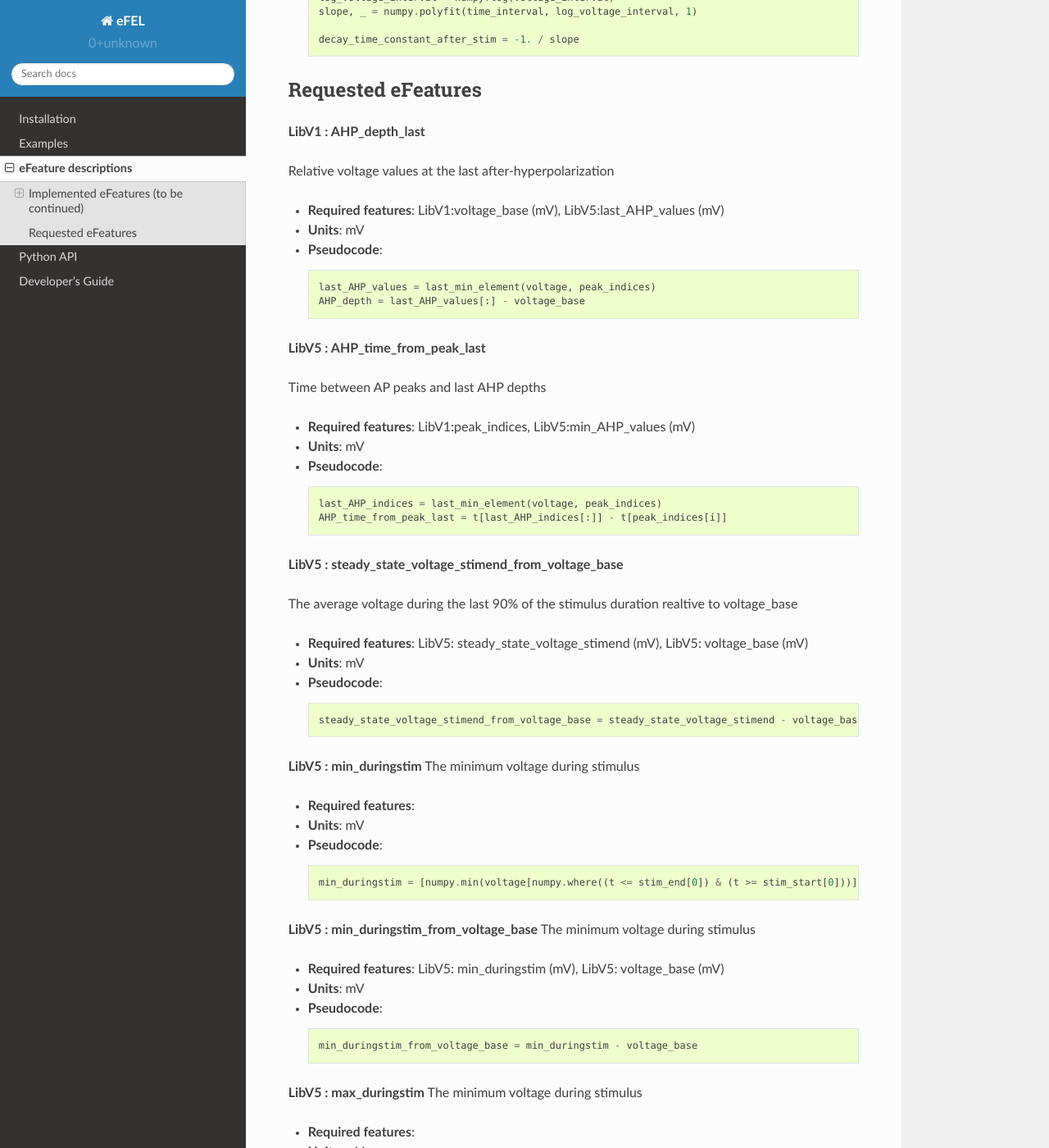
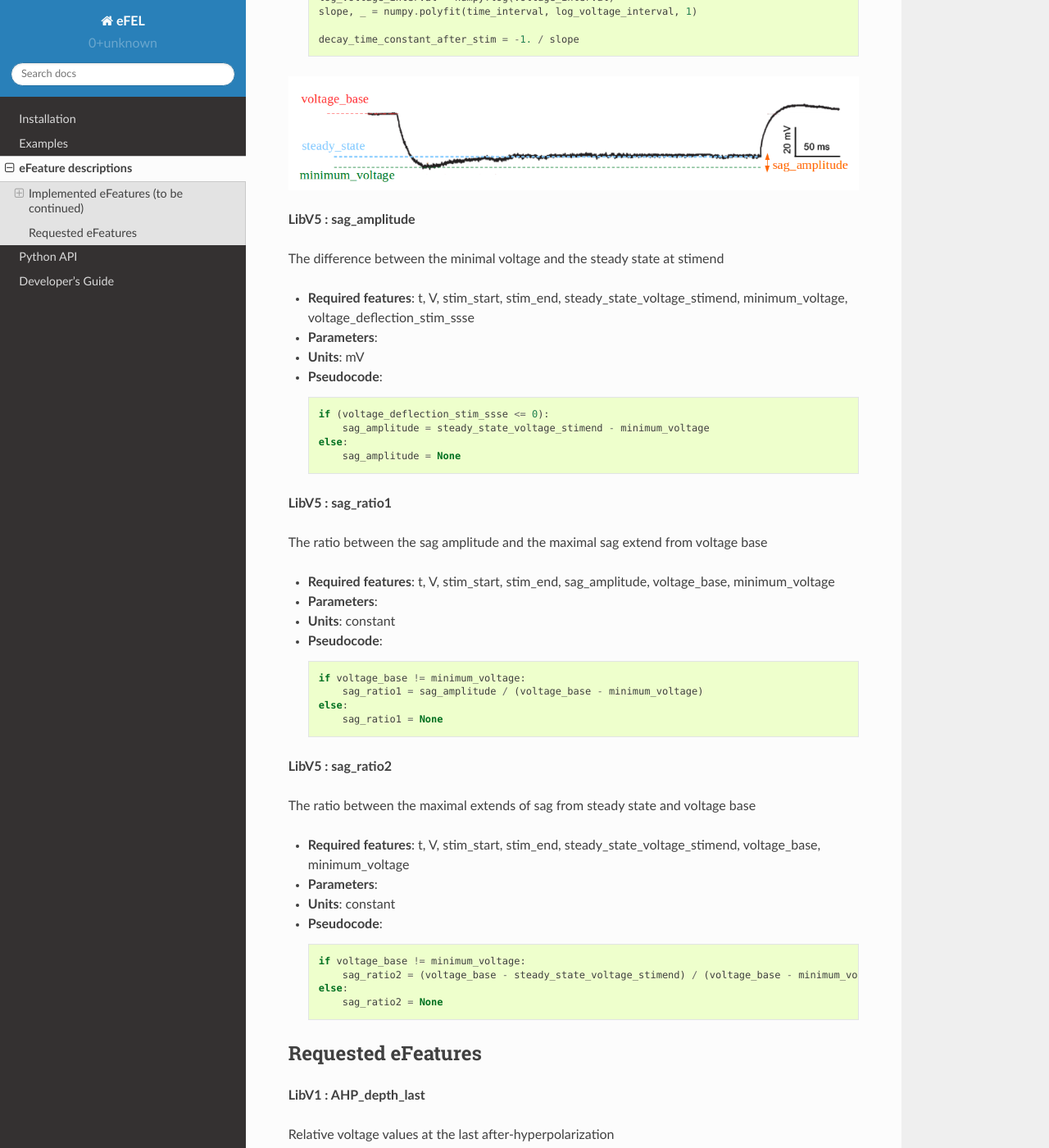
Before and after one commit to BlueBrain/eFEL, a Sphinx documentation site: the page built from docs/source/eFeatures.rst, in a window 1280 px wide and 1400 px high, scrolled down 7803 px. Shown: the whole window at 82% size. Built offline with Sphinx 7.4.7 and the Read the Docs theme 2.0.0, drawn with Linux system fonts in a browser that asks for light colours.

Commit message:
Add doc for sag features

```diff
--- a/docs/source/eFeatures.rst
+++ b/docs/source/eFeatures.rst
@@ -315,6 +315,51 @@ The decay time constant of the voltage right after the stimulus
 
     decay_time_constant_after_stim = -1. / slope
 
+.. image:: _static/figures/sag.png
+
+**LibV5 : sag_amplitude**
+
+The difference between the minimal voltage and the steady state at stimend
+
+- **Required features**: t, V, stim_start, stim_end, steady_state_voltage_stimend, minimum_voltage, voltage_deflection_stim_ssse
+- **Parameters**:
+- **Units**: mV
+- **Pseudocode**: ::
+
+    if (voltage_deflection_stim_ssse <= 0):
+        sag_amplitude = steady_state_voltage_stimend - minimum_voltage
+    else:
+        sag_amplitude = None
+
+
+**LibV5 : sag_ratio1**
+
+The ratio between the sag amplitude and the maximal sag extend from voltage base
+
+- **Required features**: t, V, stim_start, stim_end, sag_amplitude, voltage_base, minimum_voltage
+- **Parameters**:
+- **Units**: constant
+- **Pseudocode**: ::
+
+    if voltage_base != minimum_voltage:
+        sag_ratio1 = sag_amplitude / (voltage_base - minimum_voltage)
+    else:
+        sag_ratio1 = None
+
+**LibV5 : sag_ratio2**
+
+The ratio between the maximal extends of sag from steady state and voltage base
+
+- **Required features**: t, V, stim_start, stim_end, steady_state_voltage_stimend, voltage_base, minimum_voltage
+- **Parameters**:
+- **Units**: constant
+- **Pseudocode**: ::
+
+    if voltage_base != minimum_voltage:
+        sag_ratio2 = (voltage_base - steady_state_voltage_stimend) / (voltage_base - minimum_voltage)
+    else:
+        sag_ratio2 = None
+
 
 Requested eFeatures
 ===================
```
Also changed, not shown: docs/source/_static/figures/sag.png (added), 1 other file.
